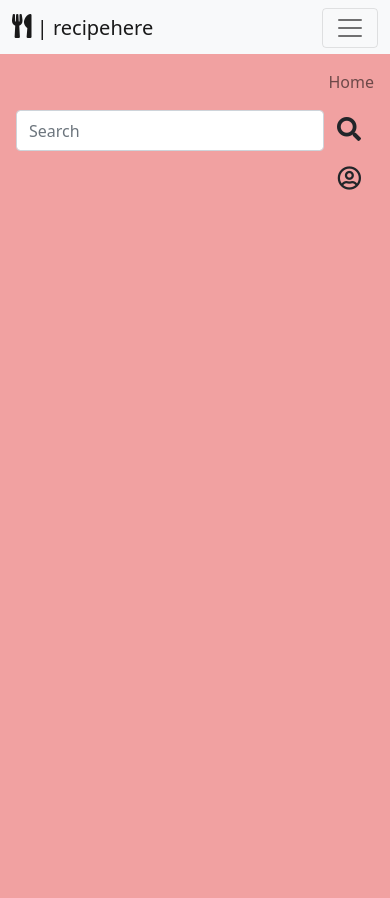
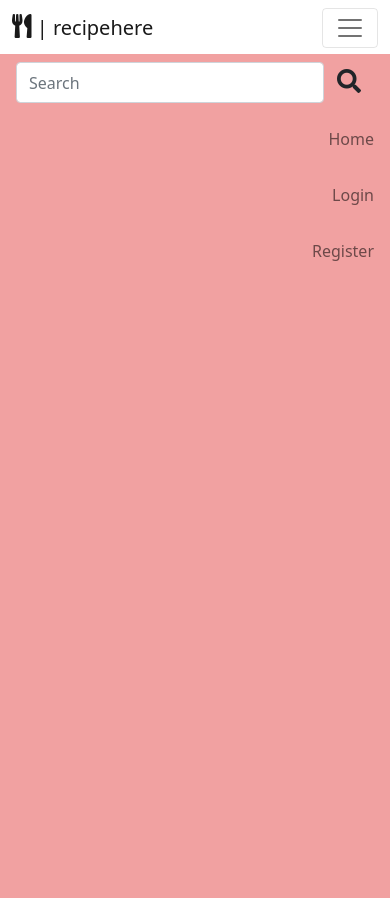
Before and after one commit to pjotrs-osnovskis/recipe-app-ms3-po, a Flask app: page / in a window 390 px wide, after a click that opens the changed part. Run offline with Flask 2, Linux system fonts and the light colour scheme.

Commit message:
Updated navigation menu, to show differently on desktop and on mobile device to project needs

```diff
--- a/templates/base.html
+++ b/templates/base.html
@@ -25,7 +25,7 @@
 
 <body>
     <!-- NAVBAR -->
-    <nav class="navbar navbar-expand-sm navbar-light bg-light">
+    <nav class="navbar navbar-expand-sm navbar-light">
         <div class="container-fluid">
             <a class="navbar-brand" href="#"><i class="fas fa-utensils"></i> | recipehere</a>
             <button class="navbar-toggler" type="button" data-bs-toggle="collapse"
@@ -34,19 +34,45 @@
                 <span class="navbar-toggler-icon"></span>
             </button>
             <div class="collapse navbar-collapse text-end" id="navbarSupportedContent">
-                <ul class="navbar-nav ms-auto">
+
+                <!-- Menu for desktop -->
+                <div class="d-none d-md-block ms-auto">
+                    <ul class="navbar-nav ">
                         <li class="nav-item">
                             <a class="nav-link" aria-current="page" href="#">Home</a>
                         </li>
+                        <li class="nav-item">
                             <form class="d-flex">
                                 <input class="form-control" type="search" placeholder="Search" aria-label="Search">
                                 <button class="btn" type="submit"><i class="fas fa-search"></i></button>
                             </form>
+                        </li>
                         <li class="nav-item">
                             <a class="btn" href="#"><i class="far fa-user-circle"></i></a>
                         </li>
+                    </ul>
+                </div>
 
+                <!-- Menu for mobile -->
+                <div class="d-md-none ms-auto">
+                    <ul class="navbar-nav">
+                        <li class="nav-item">
+                            <form class="d-flex">
+                                <input class="form-control" type="search" placeholder="Search" aria-label="Search">
+                                <button class="btn" type="submit"><i class="fas fa-search"></i></button>
+                            </form>
+                        </li>
+                        <li class="nav-item">
+                            <a class="nav-link" aria-current="page" href="#">Home</a>
+                        </li>
+                        <li class="nav-item aria-current="page" href="#">
+                            <a class="nav-link" href="#">Login</a>
+                        </li>
+                        <li class="nav-item aria-current="page" href="#">
+                            <a class="nav-link" href="#">Register</a>
+                        </li>
                     </ul>
+                </div>
             </div>
         </div>
     </nav>
```
Lines whose indentation alone changed are shown as unchanged.
